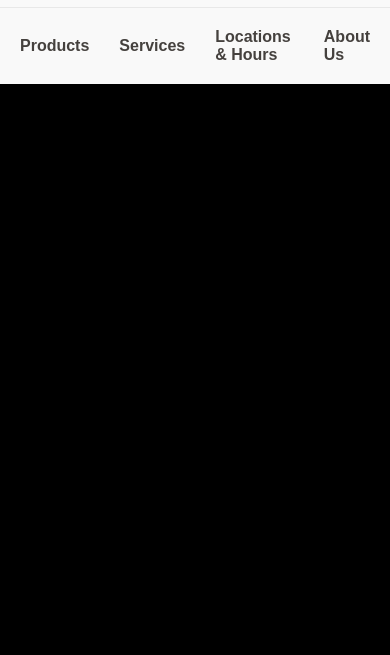
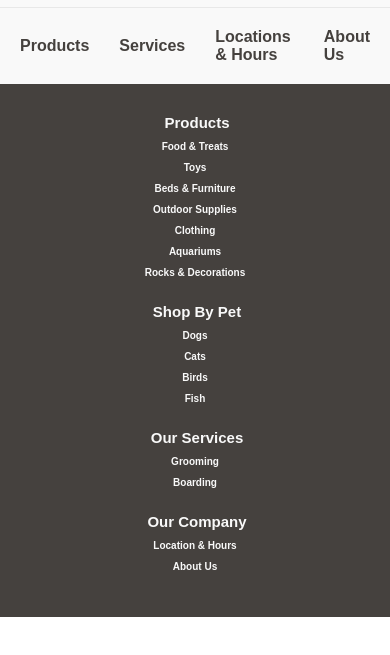
Before and after one commit to PANKAJGUSAIN/CodePen_Replicas, a plain HTML site: page P1-PetStore/index.html in a window 390 px wide. Shown: the part 87-742 px from the top of the page. Drawn offline with Linux system fonts and the light colour scheme; files whose address does not match are found by name.

Commit message:
create responsive footer

```diff
--- a/P1-PetStore/index.css
+++ b/P1-PetStore/index.css
@@ -19,7 +19,7 @@
 body {
     font-family: 'Popins-Black', sans-serif;
     font-weight: 500;
-    background-color: black;
+    /* background-color: black; */
     width: 100%;
     height: 29999vh;
 }
@@ -83,22 +83,6 @@ header a {
     text-decoration: none;
     color: var(--text-01);
     font-weight: 600;
-}
-
-@media screen and (max-width:1700px) {
-
-    header .companyLogo,
-    header .icons {
-        order: 1;
-    }
-
-    header .headernav {
-        margin-top: 10px;
-        border-top: 1px solid rgba(80, 80, 80, 0.1);
-        order: 2;
-        width: 100%;
-        /*  necessary so that it will take a  whole row*/
-    }
 }
 
 header .navHoverOptions {
@@ -206,3 +190,67 @@ header .navHoverItems {
 .navSelectItemContent{
     padding-left: 5px;
 }
+
+
+/* footer css */
+.footer{
+    background-color: var(--text-01);
+}
+.footerContent{
+    width: 100%;
+    height: 100%;
+    display: flex;
+    flex-wrap: wrap;
+    justify-content:space-around;
+    gap: 10px;
+    padding: 30px;
+}
+
+.FooterContentHeader{
+    padding-left: 4px;
+    padding-bottom:5px;
+    font-size: 15px;
+    font-weight: 600;
+    color: var(--light-01);
+}
+
+li {
+    font-size: 10px;
+    font-weight: 600;
+    padding: 5px;
+    color: var(--light-01);
+
+}
+
+/* footer css ends */
+
+
+/* media queries */
+
+@media screen and (max-width:1700px) {
+
+    header .companyLogo,
+    header .icons {
+        order: 1;
+    }
+
+    header .headernav {
+        margin-top: 10px;
+        border-top: 1px solid rgba(80, 80, 80, 0.1);
+        order: 2;
+        width: 100%;
+        /*  necessary so that it will take a  whole row*/
+    }
+}
+
+@media screen and ( max-width :631px) {
+    .footerContent{
+        align-items: center;
+        flex-direction: column;
+    }
+    .footerContentCenter{
+        text-align: center;
+        margin-bottom: 10px;
+    }
+
+}
--- a/P1-PetStore/index.html
+++ b/P1-PetStore/index.html
@@ -174,7 +174,7 @@
                     </div>
                 </div>
                 <a href="/">Locations & Hours</a>
-                <a href="/">About Us</a>
+                <a href="#footer">About Us</a>
             </nav>
             <div class="icons">
                 <div class="searchicon">
@@ -200,7 +200,44 @@
     <div class="showByCategory"></div>
     <div class="services"></div>
     <div class="storeLocations"></div>
-    <footer class="footer">
+    <footer class="footer" id="#footer">
+        <div class="footerContent">
+            <div class="footer_Products footerContentCenter">
+                <ul class="footer_Products" type="none">
+                    <p class="FooterContentHeader">Products</p>
+                    <li>Food & Treats</li>
+                    <li>Toys</li>
+                    <li>Beds & Furniture</li>
+                    <li>Outdoor Supplies</li>
+                    <li>Clothing</li>
+                    <li>Aquariums</li>
+                    <li>Rocks & Decorations</li>
+                </ul>
+            </div>
+            <div class="footer_ShopByPet footerContentCenter">
+                <ul class="footer_ShopByPet" type="none">
+                    <p class="FooterContentHeader">Shop By Pet</p>
+                    <li>Dogs</li>
+                    <li>Cats</li>
+                    <li>Birds</li>
+                    <li>Fish</li>
+                </ul>
+            </div>
+            <div class="Our_Services footerContentCenter">
+                <ul class="Our_Services" type="none">
+                    <p class="FooterContentHeader">Our Services</p>
+                    <li>Grooming</li>
+                    <li>Boarding</li>
+                </ul>
+            </div>
+            <div class="Our_Company footerContentCenter">
+                <ul class="Our_Company" type="none">
+                    <p class="FooterContentHeader">Our Company</p>
+                    <li>Location & Hours</li>
+                    <li>About Us</li>
+                </ul>
+            </div>
+        </div>
     </footer>
 </body>
 
```
